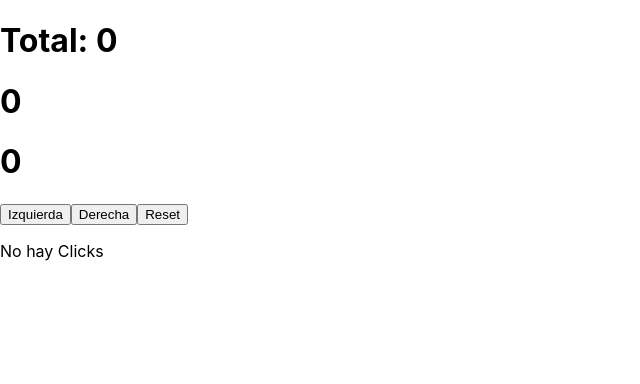
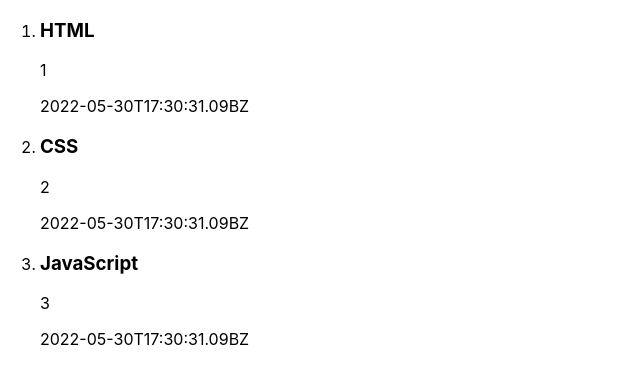
Before and after one commit to ForeverMikk/Bootcamp-midudev, a React (Create React App) app: page / in a window 1280 px wide. Shown: the top 384 px of the page, without its empty margins (0-640 px from the left). Built offline with nearby package versions, Linux system fonts and the light colour scheme.

Commit message:
rendering a list of elements in react

```diff
--- a/src/index.js
+++ b/src/index.js
@@ -1,18 +1,40 @@
 import React from 'react';
 import ReactDOM from 'react-dom';
+
 import './index.css';
-import Counter from './part1/Counter';
-// import Message from './part1/Message';
+import Note from './part2/Note';
+
+const notes = [
+  {
+    id: 1,
+    content: 'HTML',
+    date: '2022-05-30T17:30:31.09BZ',
+    important: true
+  },
+  {
+    id: 2,
+    content: 'CSS',
+    date: '2022-05-30T17:30:31.09BZ',
+    important: true
+  },
+  {
+    id: 3,
+    content: 'JavaScript',
+    date: '2022-05-30T17:30:31.09BZ',
+    important: true
+  },
+]
 
 const App = () => {
-
-
   return (
-    <div>
-      {/* <Message /> */}
-      <Counter />
+    <div className="App">
+      <ol>
+        {notes && notes.map((note) => (
+          <Note key={note.id} {...note} />
+        ))}
+      </ol>
     </div>
-  )
+  );
 }
 
 ReactDOM.render(<App />, document.getElementById('root'))
--- a/src/part1/Counter.js
+++ /dev/null
@@ -1,79 +0,0 @@
-import React, { useState } from 'react';
-
-const CounterComponent = ({number}) => {
-    console.log("Counter Render");
-    return <h1>{number}</h1>
-}
-
-// const INITIAL_COUNTER_STATE = {
-//     left: 0,
-//     right: 0,
-//     message: "Mensaje del Contador"
-// }
-
-const Counter = () => {
-    // const [counter, setCounter] = useState(INITIAL_COUNTER_STATE);
-
-    const [clicks, setClicks] = useState([]);
-
-    const ListOfClicks = ({ clicks }) => {
-        return <p>{clicks.join(", ")}</p>
-    }
-
-    const WarningNotUsed = () => {
-        return <p>No hay Clicks</p>
-    }
-
-    // const isEven = counter.clicks % 2 === 0;
-    // const mensajePar = isEven ? "Es Par" : "Es Inpar";
-
-    const handleClickLeft = () => {
-        // const newCounterState = {
-        //     ...counter,
-        //     left: counter.left + 1
-        // }
-        // setCounter(newCounterState);
-        setClicks(prevClicks => [...prevClicks, 'L'])
-    }
-    const handleClickRight = () => {
-        // // const newCounterState = {
-        //     ...counter,
-        //     right: counter.right + 1
-        // }
-        // setCounter(newCounterState);
-        setClicks(prevClicks => [...prevClicks, 'R']);
-    }
-
-    const handleClickReset = () => {
-        setClicks([])
-    }
-
-    // const handleClickRest = () => {
-    //     setContador(contador - 1)
-    // }
-
-    const left = clicks.filter(click => click === 'L');
-    const right = clicks.filter(click => click === 'R');
-
-    return (
-        <>
-            {/* <h2>{counter.message}</h2> */}
-            <CounterComponent number={`Total: ${clicks.length}`} />
-            <CounterComponent number={left.length} />
-            <CounterComponent number={right.length} />
-            {/* <h2>{mensajePar}</h2> */}
-            <button onClick={handleClickLeft}>Izquierda</button>
-            <button onClick={handleClickRight}>Derecha</button>
-            <button onClick={handleClickReset}>Reset</button>
-
-            {clicks.length === 0
-                ? <WarningNotUsed />
-                : <ListOfClicks clicks={clicks} />
-            }
-            {/* <button onClick={handleClickRest}>Restar</button> */}
-        </>
-    )
-}
-
-
-export default Counter;
--- /dev/null
+++ b/src/part2/Note.jsx
@@ -0,0 +1,13 @@
+import React from 'react';
+
+const Note = ({id, content, date}) => {
+    return(
+      <li>
+        <h3>{content}</h3>
+        <p>{id}</p>
+        <span>{date}</span>
+      </li>
+    )
+  }
+
+export default Note;
```
Also changed, not shown: src/App.js (+25 -7 lines), src/part1/Message.js (deleted, +0 -31 lines).
